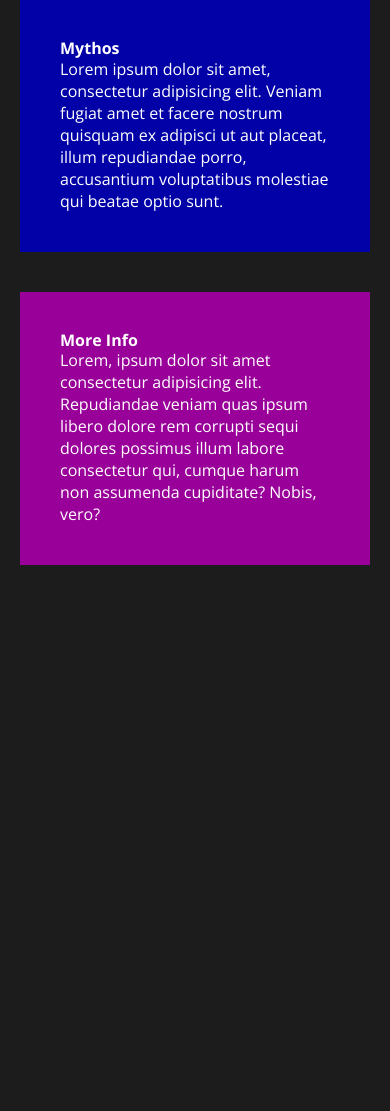
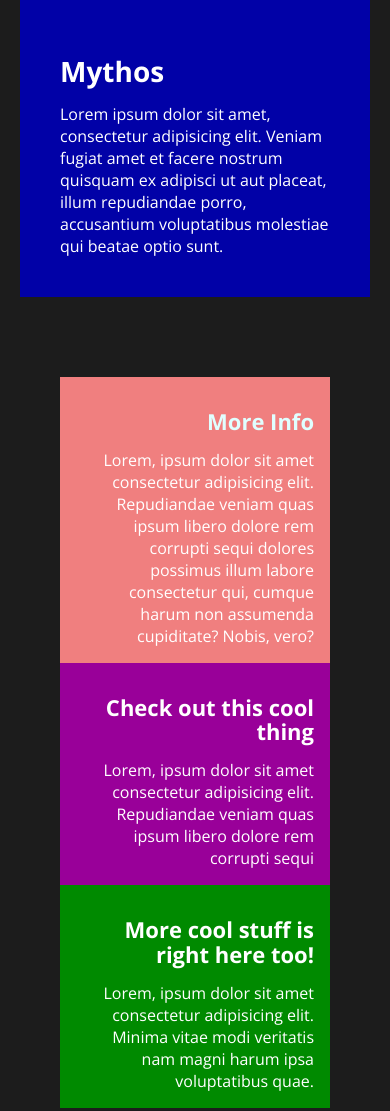
Before and after one commit to tkrizak/sass-practice, a plain HTML site: page index.html in a window 390 px wide. Before the commit the page ends 844 px from the top, so only its background shows below. Drawn offline with nearby package versions, Linux system fonts and the light colour scheme.

Commit message:
finish basic SASS practice

```diff
--- a/SCSS/globals/_colors.scss
+++ b/SCSS/globals/_colors.scss
@@ -2,3 +2,7 @@
   --background-color: hsl(0, 0%, 11%);
   --text-color: hsl(0, 0%, 100%);
 }
+
+.cyan {
+  color: lightcyan;
+}
--- a/SCSS/globals/_typography.scss
+++ b/SCSS/globals/_typography.scss
@@ -1,3 +1,5 @@
+@use '../util/' as u;
+
 h1,
 h2,
 h3 {
@@ -5,6 +7,20 @@ h3 {
   line-height: 1.1;
 }
 
+h1 {
+  font-size: clamp(u.rem(28), u.rem(16) + 2vw, u.rem(40));
+  margin-block: 1rem;
+}
+
+h2 {
+  font-size: clamp(u.rem(22), u.rem(14) + 1.5vw, u.rem(36));
+  margin-block: 1rem;
+}
+
+p {
+  font-size: u.rem(16);
+}
+
 a,
 a:visited,
 a:active {
--- a/SCSS/layout/_grid.scss
+++ b/SCSS/layout/_grid.scss
@@ -1,26 +1,54 @@
+@use '../util/' as u;
+
 .grid {
   display: grid;
   grid-template-columns: 1fr;
   grid-template-rows: auto auto;
-  gap: 40px;
-  /* max-width: 1000px; */
-  width: min(100% - 40px, 1000px);
+  gap: u.rem(40);
+  width: min(100% - u.rem(40), u.rem(1000));
   margin-inline: auto;
 
-  @media (min-width: 900px) {
+  @include u.breakpoint(large) {
     grid-template-columns: 2fr 1fr;
     grid-template-rows: auto;
   }
 
   &__main,
   &__sidebar {
-    padding: 40px;
+    padding: u.rem(40);
   }
   &__main {
     background-color: hsl(240, 99%, 33%);
+
+    @include u.breakpoint(medium) {
+      background-color: hsl(120, 100%, 25%);
+    }
+
+    @include u.breakpoint(large) {
+      background-color: hsl(39, 100%, 50%);
+    }
   }
 
   &__sidebar {
-    background-color: hsl(300, 100%, 30%);
+    @include u.breakpoint-down(medium) {
+      text-align: center;
+    }
+
+    @include u.breakpoint-down(small) {
+      text-align: right;
+    }
+  }
+
+  &__widget {
+    background-color: hsl(0, 79%, 72%);
+    padding: u.rem(16);
+
+    &--magenta {
+      background-color: hsl(300, 100%, 30%);
+    }
+
+    &.green {
+      background-color: hsl(120, 100%, 27%);
+    }
   }
 }
--- /dev/null
+++ b/SCSS/util/_breakpoints.scss
@@ -0,0 +1,41 @@
+@use 'functions' as f;
+
+// 700px, 900px, 1440px
+
+$breakpoints-up: (
+  'medium': f.em(700),
+  'large': f.em(900),
+  'xlarge': f.em(1440),
+);
+
+/* $breakpoints-up: (
+  'medium': 700px,
+  'large': 900px,
+  'xlarge': 1440px,
+); */
+
+@mixin breakpoint($size) {
+  @media (min-width: map-get($breakpoints-up, $size )) {
+    @content;
+  }
+}
+
+// 699.98px, 899.98px, 1439.98px
+
+$breakpoints-down: (
+  'small': f.em(699.98),
+  'medium': f.em(899.98),
+  'large': f.em(1439.98),
+);
+
+/* $breakpoints-down: (
+  'small': 699.98px,
+  'medium': 899.98px,
+  'large': 1439.98px,
+); */
+
+@mixin breakpoint-down($size) {
+  @media (max-width: map-get($breakpoints-down, $size)) {
+    @content;
+  }
+}
--- /dev/null
+++ b/SCSS/util/_functions.scss
@@ -0,0 +1,17 @@
+@use 'sass:math';
+
+@function rem($pixel) {
+  @if math.is-unitless($pixel) {
+    @return math.div($pixel, 16) + rem;
+  } @else {
+    @error "Don't use units when using the rem() function; only use numbers";
+  }
+}
+
+@function em($pixel) {
+  @if math.is-unitless($pixel) {
+    @return math.div($pixel, 16) + em;
+  } @else {
+    @error "Don't use units when using the em() function; only use numbers";
+  }
+}
--- a/SCSS/util/_index.scss
+++ b/SCSS/util/_index.scss
@@ -1 +1,3 @@
 @forward 'fonts';
+@forward 'breakpoints';
+@forward 'functions';
--- a/index.html
+++ b/index.html
@@ -25,13 +25,29 @@
         </p>
       </main>
       <aside class="grid__sidebar">
-        <h2>More Info</h2>
-        <p>
-          Lorem, ipsum dolor sit amet consectetur adipisicing elit. Repudiandae
-          veniam quas ipsum libero dolore rem corrupti sequi dolores possimus
-          illum labore consectetur qui, cumque harum non assumenda cupiditate?
-          Nobis, vero?
-        </p>
+        <div class="grid__widget">
+          <h2 class="cyan">More Info</h2>
+          <p>
+            Lorem, ipsum dolor sit amet consectetur adipisicing elit.
+            Repudiandae veniam quas ipsum libero dolore rem corrupti sequi
+            dolores possimus illum labore consectetur qui, cumque harum non
+            assumenda cupiditate? Nobis, vero?
+          </p>
+        </div>
+        <div class="grid__widget grid__widget--magenta">
+          <h2>Check out this cool thing</h2>
+          <p>
+            Lorem, ipsum dolor sit amet consectetur adipisicing elit.
+            Repudiandae veniam quas ipsum libero dolore rem corrupti sequi
+          </p>
+        </div>
+        <div class="grid__widget green">
+          <h2>More cool stuff is right here too!</h2>
+          <p>
+            Lorem, ipsum dolor sit amet consectetur adipisicing elit. Minima
+            vitae modi veritatis nam magni harum ipsa voluptatibus quae.
+          </p>
+        </div>
       </aside>
     </div>
   </body>
```
Also changed, not shown: CSS/style.css, 2 other files.
